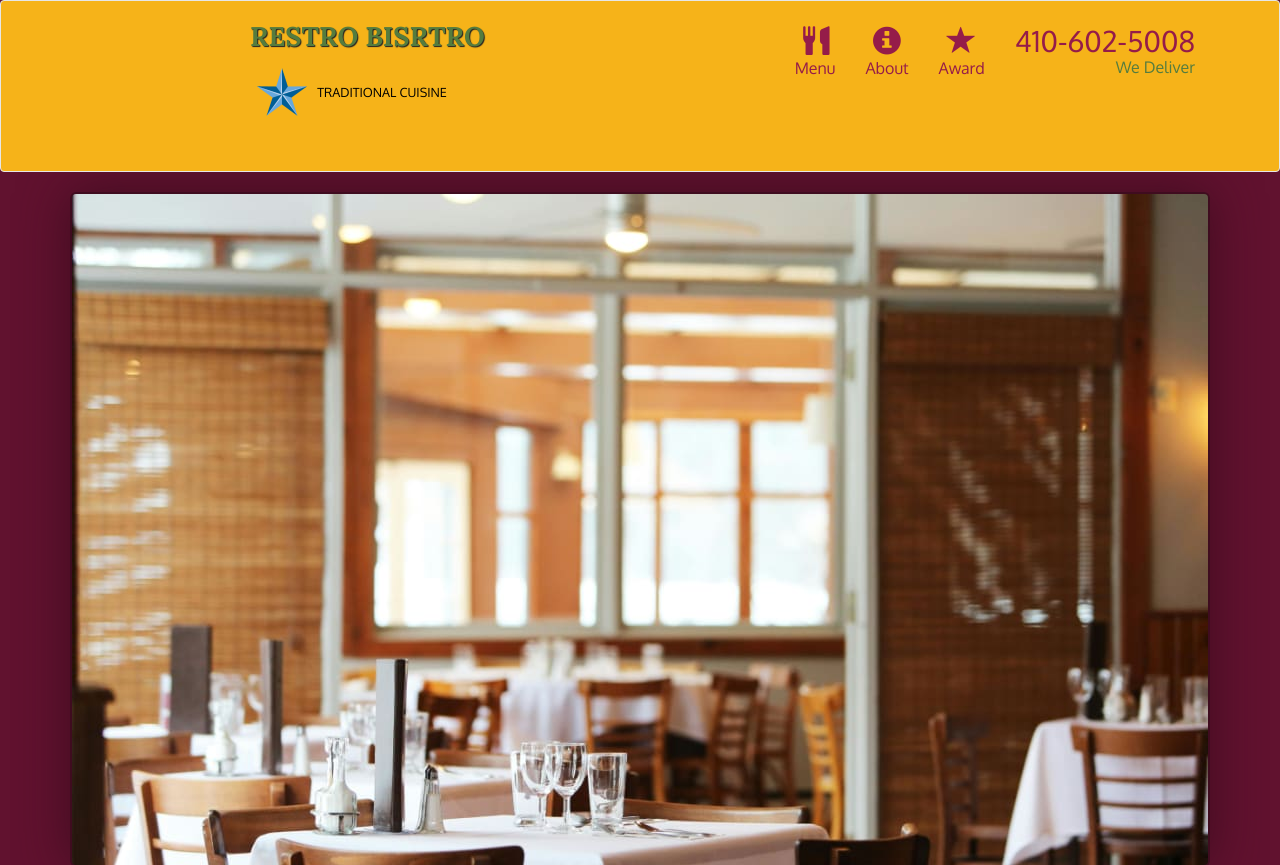
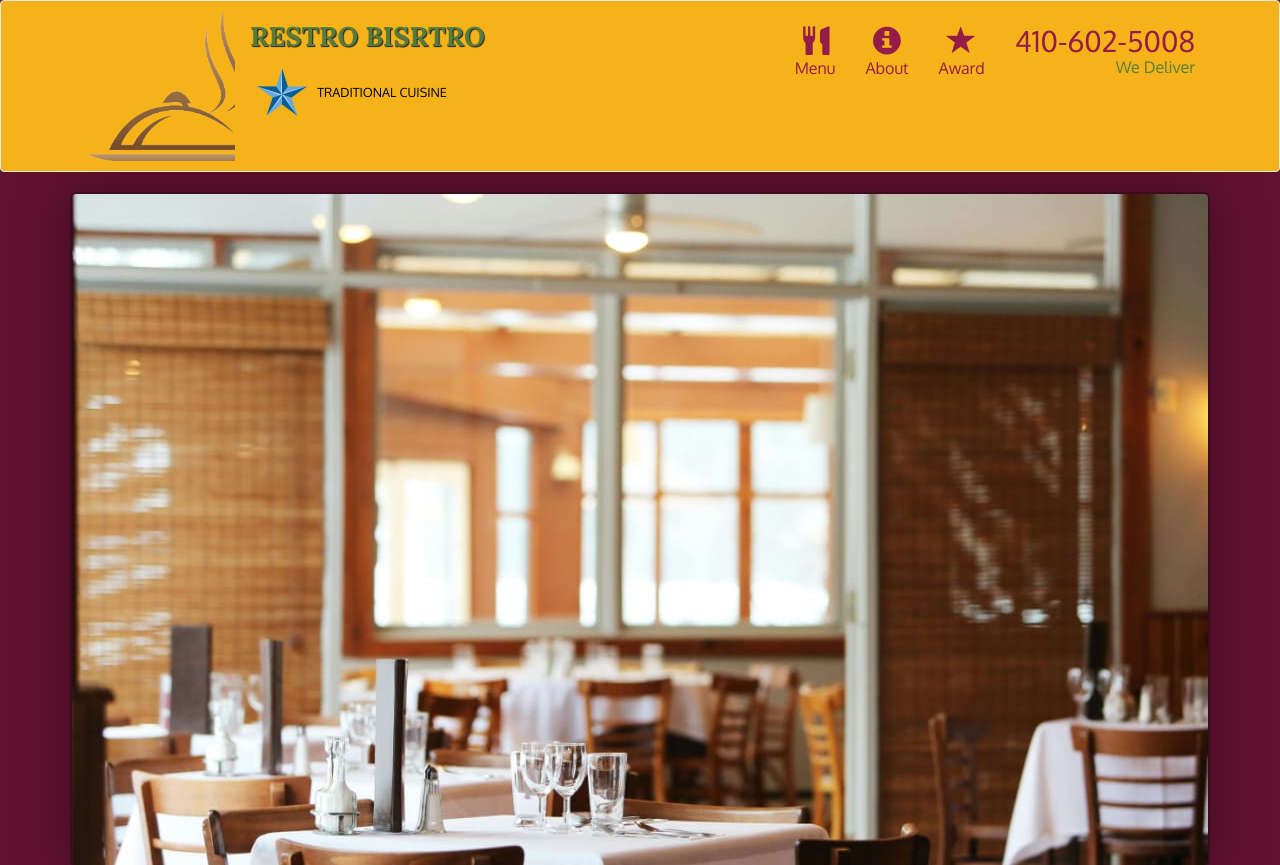
Before and after one commit to Ipshita-Basak/module5-solution, a plain HTML site: page index.html in a window 1280 px wide. Shown: the top 865 px of the page. Drawn offline with Linux system fonts and the light colour scheme.

Commit message:
Update styles.css

```diff
--- a/css/styles.css
+++ b/css/styles.css
@@ -14,12 +14,11 @@ body {
 
 #logo-img {
   background: url('../images/restaurant-logo_large.png') no-repeat;
-  /** background-size: cover; **/
+  background-size: cover;
   image-align: center;
   width: 150px;
   height: 150px;
   margin: 10px 15px 10px 15px;
-  max-width: 30%;
 }
 
 .navbar-brand {
```
